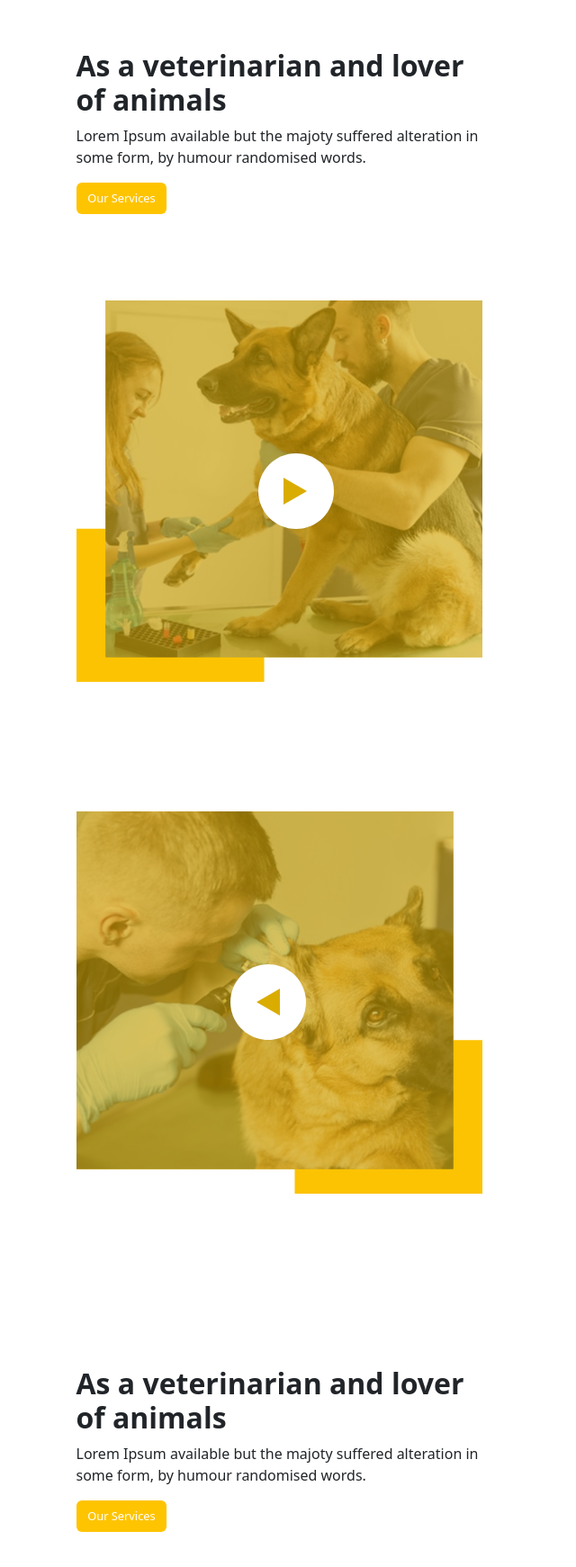
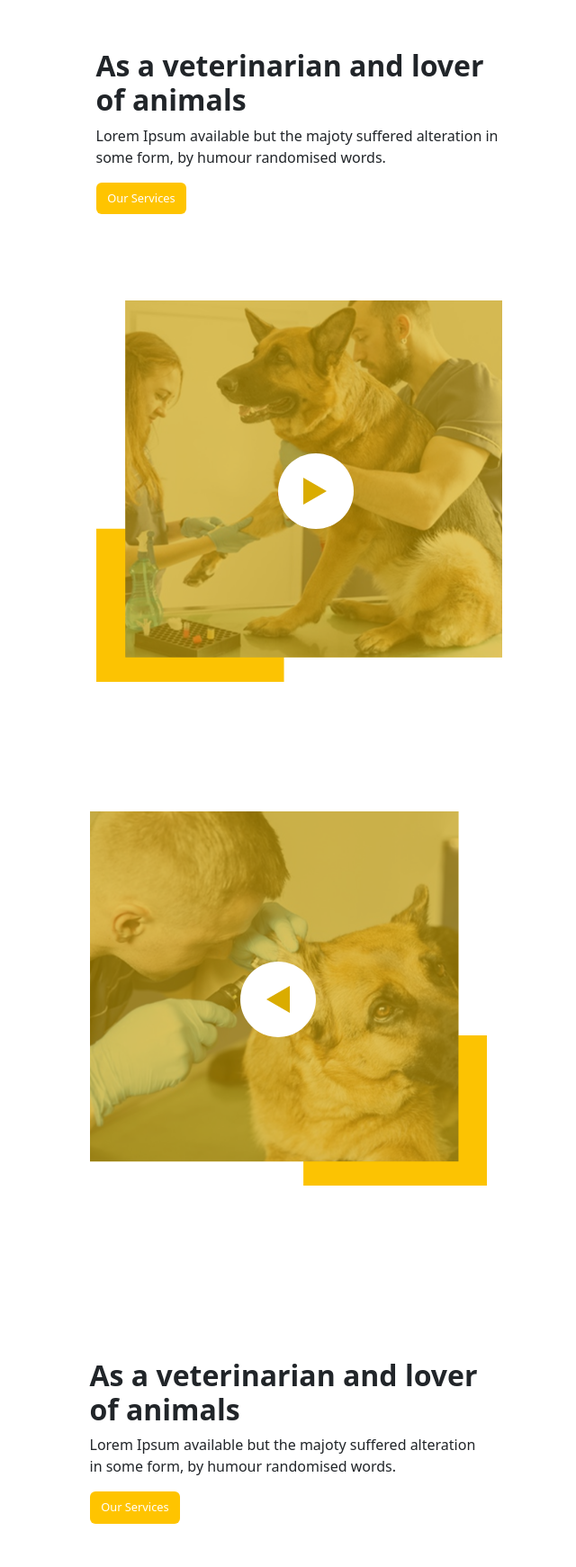
Before and after one commit to holc7/crossover-group-5-project, a React (Vite) app: page / in a window 1280 px wide. Shown: the part 138-1880 px from the top of the page at 90% size, without its empty margins (308-948 px from the left). Built offline with nearby package versions, Linux system fonts and the light colour scheme.

Commit message:
center content

```diff
--- a/src/components/Section2.jsx
+++ b/src/components/Section2.jsx
@@ -7,7 +7,7 @@ export default function Section2(){
 
     return (
         <>
-            <div className="container m-5 second-section-bgcol">
+            <div className="container container justify-content-center mt-5 second-section-bgcol">
                 <div className="row justify-content-center">
                     <div className ="col-lg-5 col-md-12 col-sm-12 m-5 justify-content-center ">
 
--- a/src/components/Section4.jsx
+++ b/src/components/Section4.jsx
@@ -7,8 +7,8 @@ export default function Section4(){
 
     return (
         <>
-            <div className="container m-5 second-section-bgcol">
-                <div className="row justify-content-center">
+            <div className="container justify-content-center mt-5 second-section-bgcol ">
+                <div className="row justify-content-center w-100">
                 <div id="section2_video_col" className ="col-lg-5 col-md-12 col-sm-12 m-5" style={{backgroundImage: 'url(${media_img})!important'}}>
                         <div className="second-section-image-container">
                             <img className= "img-fluid" src = {bg} alt="Background with Dog"></img>
```
